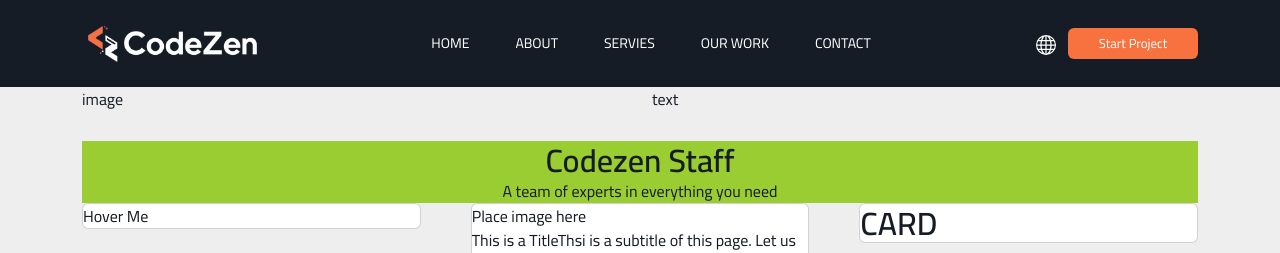
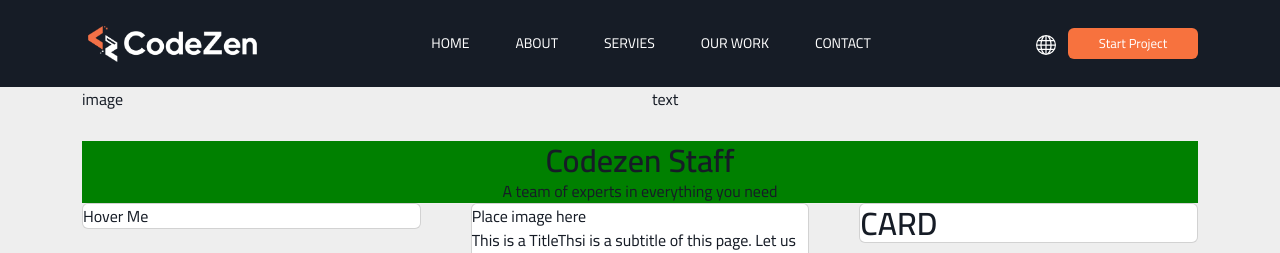
Before and after one commit to yousefrawag/codezen, a React (Create React App) app: page /about in a window 1280 px wide. Shown: the top 253 px of the page. Built offline with nearby package versions, Linux system fonts and the light colour scheme; some icons are missing.

Commit message:
four comit

```diff
--- a/src/components/pages/about/About.scss
+++ b/src/components/pages/about/About.scss
@@ -6,11 +6,12 @@
         margin: auto;
         text-align: center;
         margin-top: 30px;
-        background :yellowgreen;
+        background :green;
 
-        .header{
-            margin-bottom: 10px;
-        }
+       .header{
+
+        background :red
+       }
     }
 
 }
```
